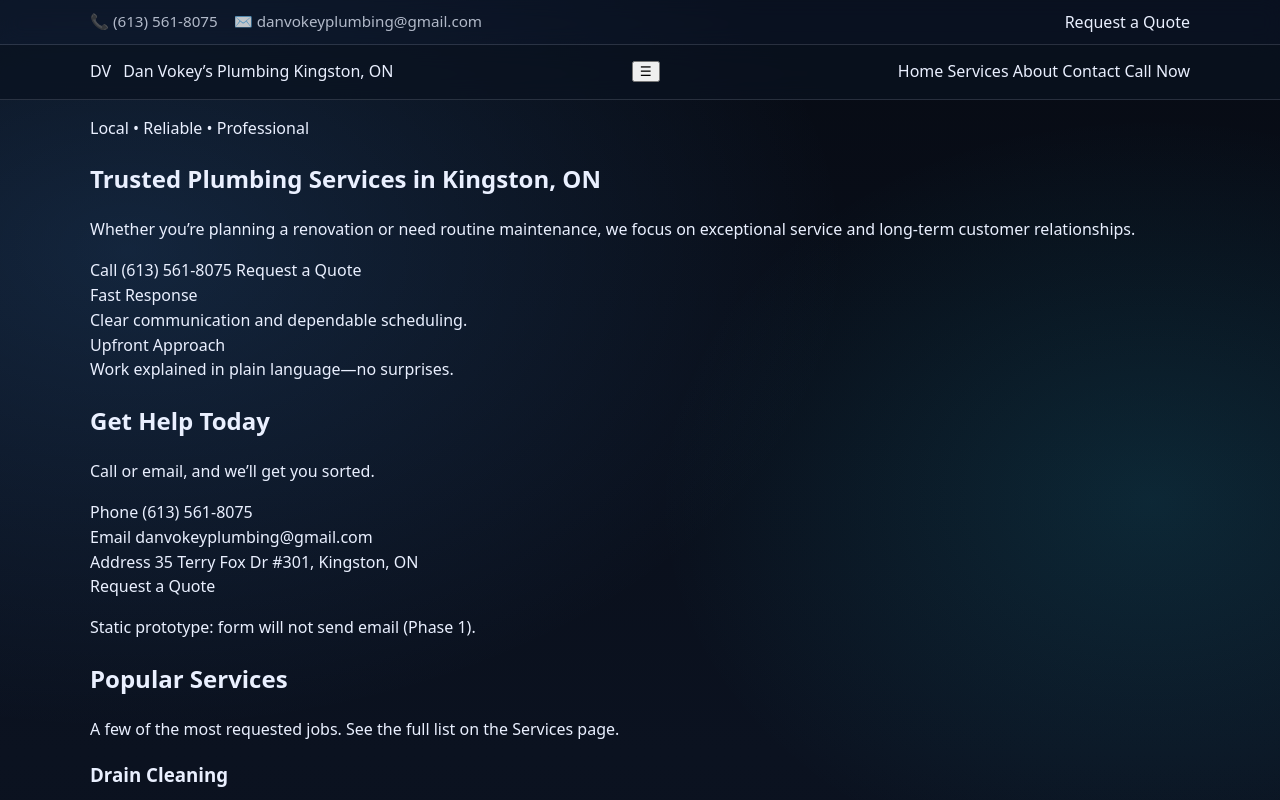
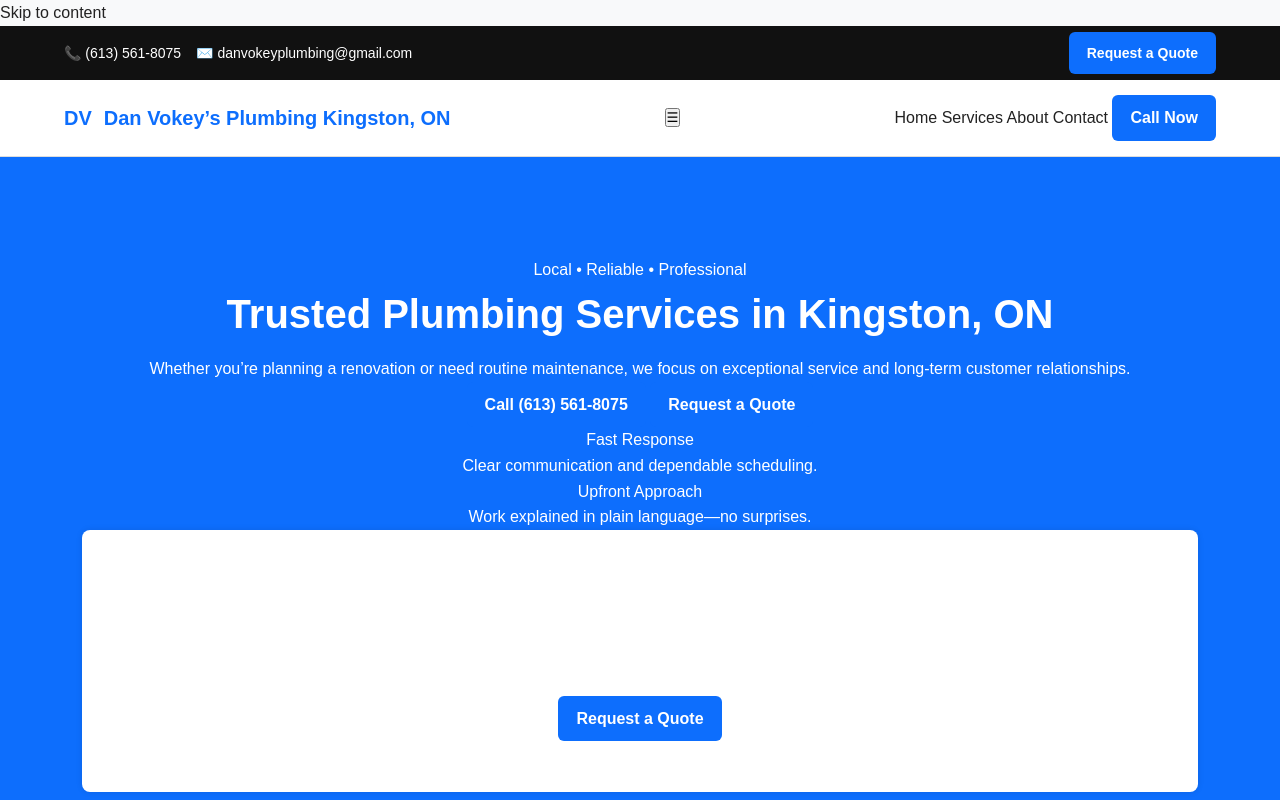
Before and after one commit to Naveen-babu-t/client-v1-Babu, a plain HTML site: page index.html in a window 1280 px wide. Shown: the top 800 px of the page. Drawn offline with Linux system fonts and the light colour scheme; a script that the page names is missing.

Commit message:
updated css

```diff
--- a/css/style.css
+++ b/css/style.css
@@ -1,94 +1,181 @@
-:root{
-  --bg: #0b1220;
-  --panel: #0f1a2f;
-  --card: #0f1a2f;
-  --text: #eaf0ff;
-  --muted: rgba(234,240,255,.75);
-  --line: rgba(234,240,255,.14);
-  --accent: #4da3ff;
-  --accent2: #22d3ee;
-  --shadow: 0 12px 30px rgba(0,0,0,.35);
-  --radius: 18px;
-  --container: 1100px;
+/* =========================
+   RESET
+========================= */
+* {
+    margin: 0;
+    padding: 0;
+    box-sizing: border-box;
 }
 
-*{ box-sizing: border-box; }
-html, body{ margin:0; padding:0; }
-body{
-  font-family: system-ui, -apple-system, Segoe UI, Roboto, Arial, sans-serif;
-  color: var(--text);
-  background: radial-gradient(1200px 800px at 10% 10%, rgba(77,163,255,.16), transparent 60%),
-              radial-gradient(900px 700px at 90% 20%, rgba(34,211,238,.12), transparent 55%),
-              linear-gradient(180deg, #070b14, #0b1220 30%, #070b14 100%);
-  line-height: 1.55;
+body {
+    font-family: Arial, Helvetica, sans-serif;
+    line-height: 1.6;
+    background: #f8f9fa;
+    color: #222;
 }
 
-a{ color: inherit; text-decoration: none; }
-a:hover{ text-decoration: underline; }
-
-.container{
-  width: min(var(--container), calc(100% - 2rem));
-  margin: 0 auto;
+/* =========================
+   GLOBAL
+========================= */
+.container {
+    width: 90%;
+    max-width: 1200px;
+    margin: auto;
 }
 
-.skip-link{
-  position:absolute;
-  left:-999px;
-  top:auto;
-  width:1px;height:1px;
-  overflow:hidden;
-}
-.skip-link:focus{
-  left: 1rem;
-  top: 1rem;
-  width:auto;height:auto;
-  padding: .6rem .8rem;
-  border-radius: .6rem;
-  background: #111c33;
-  border: 1px solid var(--line);
-  z-index: 9999;
+a {
+    text-decoration: none;
+    color: inherit;
 }
 
-.topbar{
-  border-bottom: 1px solid var(--line);
-  background: rgba(15,26,47,.45);
-  backdrop-filter: blur(10px);
+section {
+    padding: 60px 0;
 }
-.topbar__inner{
-  display:flex;
-  align-items:center;
-  justify-content:space-between;
-  gap: 1rem;
-  padding: .6rem 0;
+
+/* =========================
+   TOPBAR
+========================= */
+.topbar {
+    background: #111;
+    color: #fff;
+    font-size: 14px;
+    padding: 6px 0;
 }
-.topbar__left{
-  display:flex;
-  gap: 1rem;
-  flex-wrap: wrap;
+
+.topbar__inner {
+    display: flex;
+    justify-content: space-between;
+    align-items: center;
 }
-.topbar__item{
-  font-size: .95rem;
-  color: var(--muted);
+
+.topbar__left,
+.topbar__right {
+    display: flex;
+    gap: 15px;
 }
-.topbar__item:hover{ color: var(--text); text-decoration: none; }
 
-.nav-wrap{
-  position: sticky;
-  top: 0;
-  z-index: 50;
-  background: rgba(11,18,32,.72);
-  backdrop-filter: blur(12px);
-  border-bottom: 1px solid var(--line);
+.topbar a {
+    color: #fff;
 }
-.nav{
-  display:flex;
-  align-items:center;
-  justify-content:space-between;
-  gap: 1rem;
-  padding: .9rem 0;
+
+/* =========================
+   NAVBAR
+========================= */
+.nav-wrap {
+    background: white;
+    border-bottom: 1px solid #ddd;
 }
-.brand{
-  display:flex;
-  align-items:center;
-  gap: .75rem;
-  text-decoration: none;
+
+.nav {
+    display: flex;
+    align-items: center;
+    justify-content: space-between;
+    padding: 15px 0;
+}
+
+/* Brand */
+.brand {
+    display: flex;
+    align-items: center;
+    gap: .75rem;
+    font-weight: bold;
+    font-size: 20px;
+    color: #0d6efd;
+}
+
+/* Menu */
+.nav-menu {
+    list-style: none;
+    display: flex;
+    gap: 25px;
+}
+
+.nav-menu a {
+    font-weight: 500;
+}
+
+.nav-menu a:hover {
+    color: #0d6efd;
+}
+
+/* =========================
+   HERO
+========================= */
+.hero {
+    background: #0d6efd;
+    color: white;
+    text-align: center;
+    padding: 100px 20px;
+}
+
+.hero h1 {
+    font-size: 40px;
+    margin-bottom: 10px;
+}
+
+/* =========================
+   GRID / CARDS
+========================= */
+.grid {
+    display: grid;
+    grid-template-columns: repeat(3, 1fr);
+    gap: 20px;
+}
+
+.card {
+    background: white;
+    padding: 25px;
+    border-radius: 8px;
+    box-shadow: 0 0 6px rgba(0,0,0,0.1);
+}
+
+/* =========================
+   BUTTONS
+========================= */
+.btn {
+    display: inline-block;
+    padding: 10px 18px;
+    border-radius: 6px;
+    background: #0d6efd;
+    color: white;
+    font-weight: bold;
+}
+
+.btn:hover {
+    background: #084298;
+}
+
+/* =========================
+   FOOTER
+========================= */
+footer {
+    background: #111;
+    color: white;
+    padding: 40px 0;
+    text-align: center;
+}
+
+/* =========================
+   RESPONSIVE
+========================= */
+@media (max-width: 900px) {
+    .grid {
+        grid-template-columns: 1fr 1fr;
+    }
+}
+
+@media (max-width: 600px) {
+    .grid {
+        grid-template-columns: 1fr;
+    }
+
+    .nav {
+        flex-direction: column;
+        gap: 10px;
+    }
+
+    .nav-menu {
+        flex-direction: column;
+        align-items: center;
+    }
+}
```
